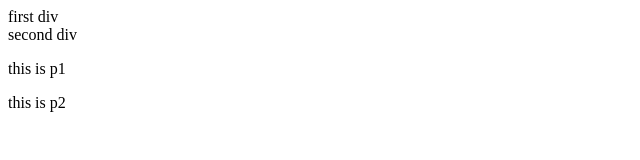
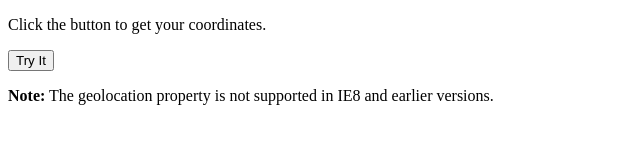
Before and after one commit to MohamedReda98/HtmlDom, a plain HTML site: page index.html in a window 1280 px wide. Shown: the whole page, without its empty margins (0-640 px from the left). Drawn offline with Linux system fonts and the light colour scheme.

Commit message:
all codes added to js bom

```diff
--- a/index.html
+++ b/index.html
@@ -11,15 +11,14 @@
 	      href = "css/dom.css">
 </head>
 <body>
-<div id="test">
-	first div
-</div>
-<div id="test2">
-	second div
-</div>
-<p>this is p1</p>
-<p>this is p2</p>
 <!--<script src="js/dom.js"></script>-->
 <script src="js/bom.js"></script>
+<p>Click the button to get your coordinates.</p>
+
+<button onclick="getLocation()">Try It</button>
+
+<p><strong>Note:</strong> The geolocation property is not supported in IE8 and earlier versions.</p>
+
+<p id="demo"></p>
 </body>
 </html>
--- a/js/bom.js
+++ b/js/bom.js
@@ -0,0 +1,30 @@
+console.log(navigator.appCodeName);
+console.log(navigator.appName);
+console.log(navigator.cookieEnabled);
+console.log(navigator.appVersion);
+console.log(navigator.platform);
+console.log(navigator.onLine);
+console.log(navigator.product);
+console.log(navigator.language);
+let x = document.getElementById("demo");
+
+function getLocation() {
+    if (navigator.geolocation) {
+        navigator.geolocation.getCurrentPosition(showPosition);
+    } else {
+        x.innerHTML = "Geolocation is not supported by this browser.";
+    }
+}
+
+function showPosition(position) {
+    x.innerHTML = "Latitude: " + position.coords.latitude +
+        "<br>Longitude: " + position.coords.longitude;
+}
+
+console.log(`The width of the screen is : ${screen.width}`);
+console.log(`The height of the screen is : ${screen.height}`);
+console.log(`The available width of the screen is : ${screen.availWidth}`);
+console.log(`The available height of the screen is : ${screen.availHeight}`);
+console.log(`The Color or Pixel Depth of the screen is : ${screen.colorDepth}`);
+document.cookie = ("favColor = RED; expires = oct 22 2032 12:30:00 GMT+0200; path = /");
+console.log(document.cookie);
```
